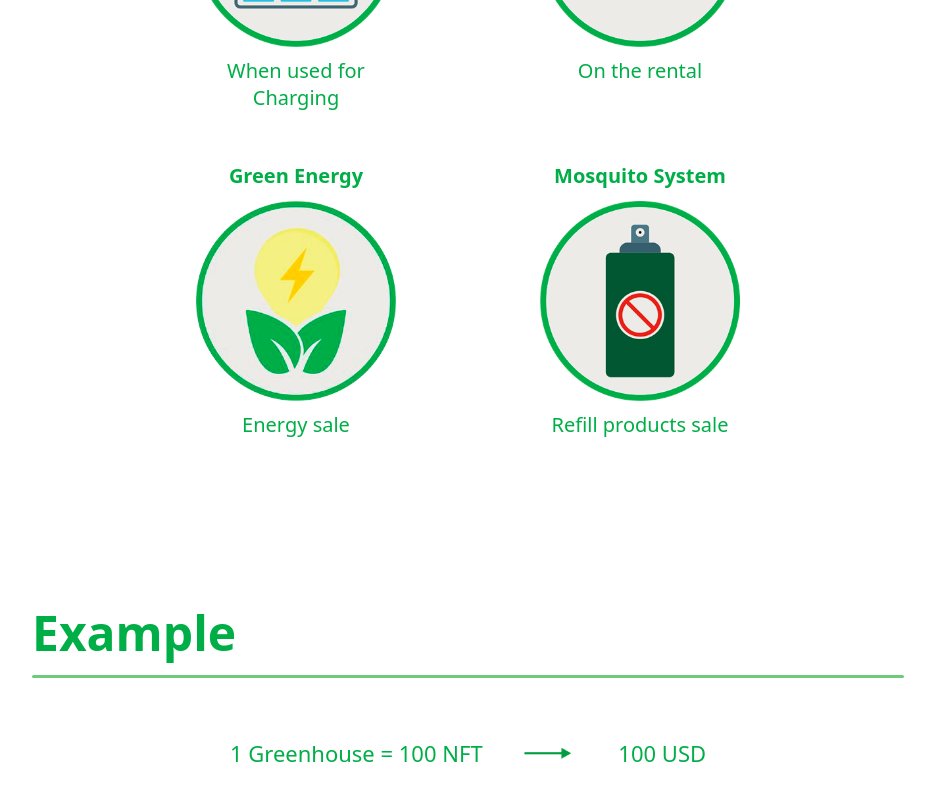
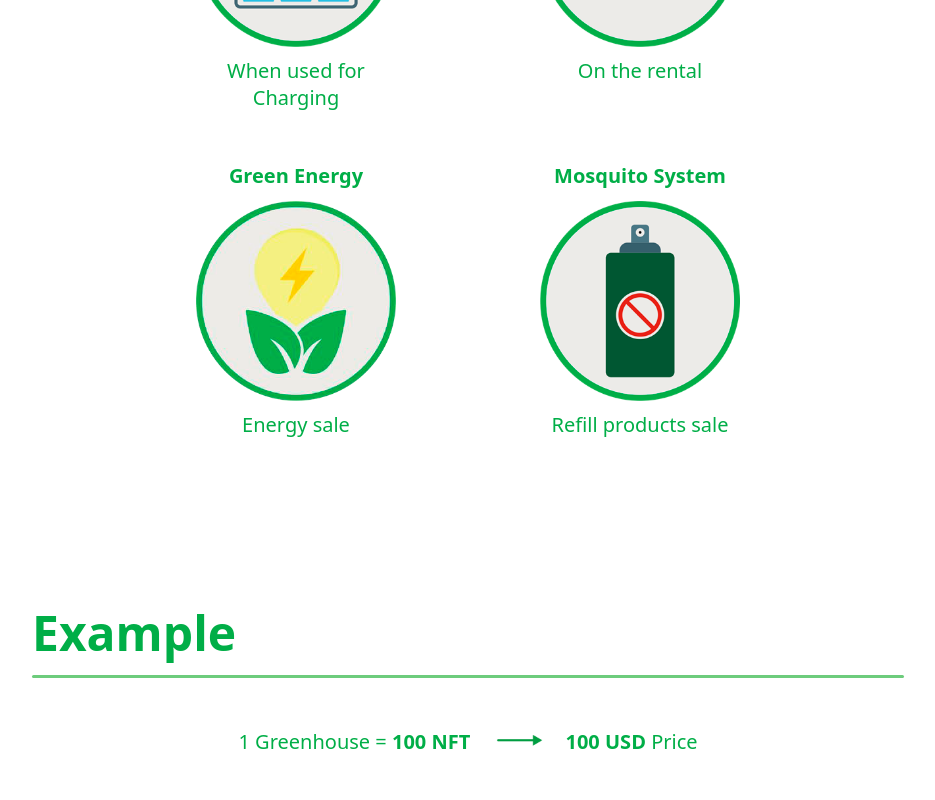
Before and after one commit to basilkhan1250/first-project, a React (Vite) app: page / in a window 1280 px wide. Shown: the part 7188-7988 px from the top of the page, without its empty margins (172-1107 px from the left). After the commit the page ends 7963 px from the top, so only its background shows below. Built offline with nearby package versions, Linux system fonts and the light colour scheme.

Commit message:
workin on it

```diff
--- a/src/App.css
+++ b/src/App.css
@@ -334,15 +334,18 @@ hr {
 }
 
 .example-line p {
-    padding: 40px 0px;
+    padding: 30px 0px 0px;
     color: #00AE47;
-    font-size: 22px;
+    font-size: 20px;
 }
 
+.example-line p span {
+    font-weight: 700;
+}
 
 .example-line p img {
-    padding: 0px 40px;
+    padding: 0px 16px 0px 26px;
     height: auto;
-    width: 130px;
+    width: 90px;
     /* border: 1px solid black; */
 }
--- a/src/components/Example.jsx
+++ b/src/components/Example.jsx
@@ -11,7 +11,7 @@ function Example() {
                 </div>
                 <div>
                     <div className="example-line">
-                        <p>1 Greenhouse = <span>100 NFT</span><img src={arrow} /> <span>100 USD</span> </p>
+                        <p>1 Greenhouse = <span>100 NFT</span><img src={arrow} /> <span>100 USD</span> Price </p>
                     </div>
                     <div>
 
```
